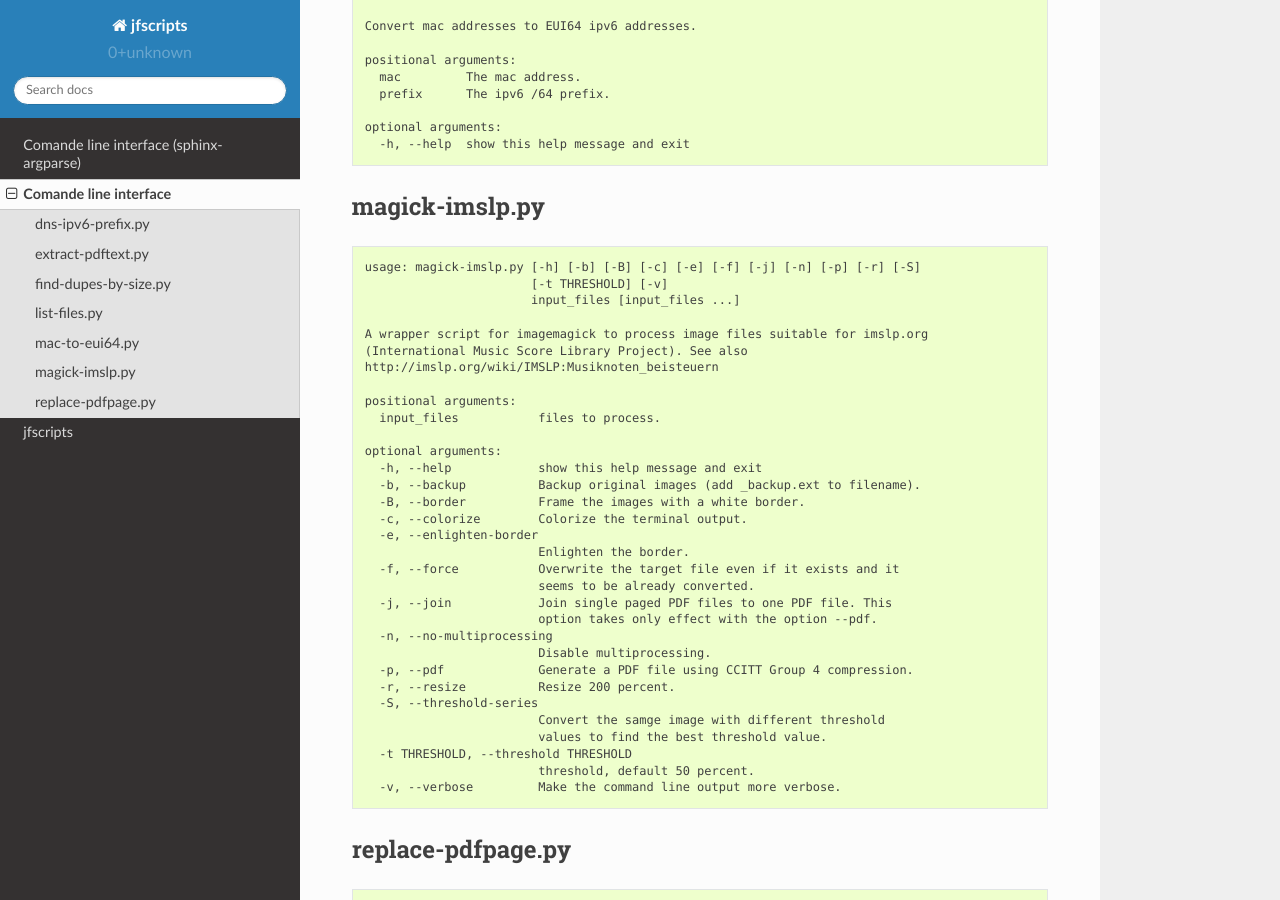
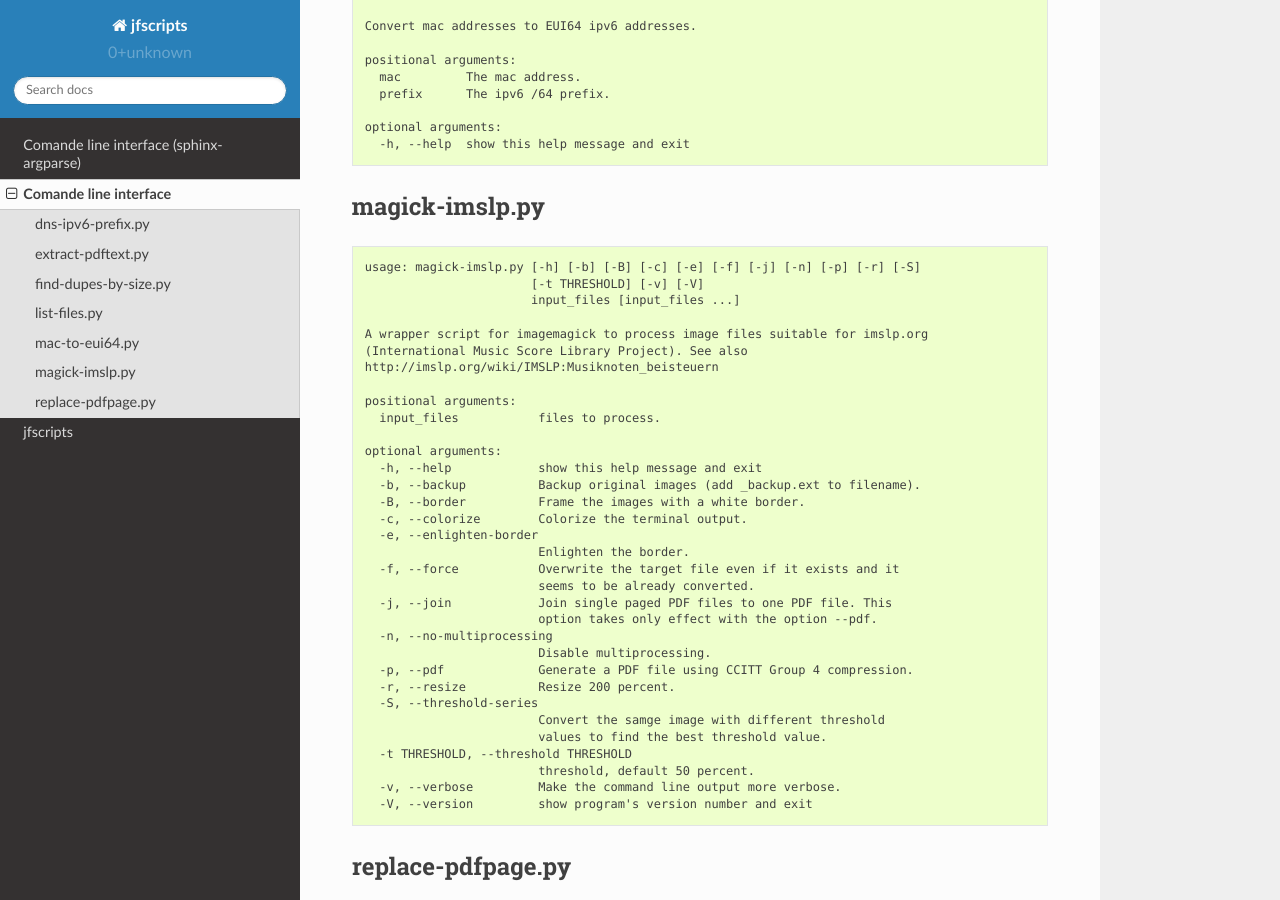
Before and after one commit to Josef-Friedrich/jfscripts, a Sphinx documentation site: the page built from doc/source/cli.rst, in a window 1280 px wide and 900 px high, scrolled down 1474 px. Built offline with Sphinx 7.4.7 and the Read the Docs theme 2.0.0, drawn with Linux system fonts in a browser that asks for light colours.

```diff
--- a/README.rst
+++ b/README.rst
@@ -103,7 +103,7 @@ magick-imslp.py
 .. code-block:: text
 
     usage: magick-imslp.py [-h] [-b] [-B] [-c] [-e] [-f] [-j] [-n] [-p] [-r] [-S]
-                           [-t THRESHOLD] [-v]
+                           [-t THRESHOLD] [-v] [-V]
                            input_files [input_files ...]
 
     A wrapper script for imagemagick to process image files suitable for imslp.org
@@ -134,6 +134,7 @@ magick-imslp.py
       -t THRESHOLD, --threshold THRESHOLD
                             threshold, default 50 percent.
       -v, --verbose         Make the command line output more verbose.
+      -V, --version         show program's version number and exit
 
 replace-pdfpage.py
 ------------------
--- a/doc/source/cli.rst
+++ b/doc/source/cli.rst
@@ -94,7 +94,7 @@ magick-imslp.py
 .. code-block:: text
 
     usage: magick-imslp.py [-h] [-b] [-B] [-c] [-e] [-f] [-j] [-n] [-p] [-r] [-S]
-                           [-t THRESHOLD] [-v]
+                           [-t THRESHOLD] [-v] [-V]
                            input_files [input_files ...]
 
     A wrapper script for imagemagick to process image files suitable for imslp.org
@@ -125,6 +125,7 @@ magick-imslp.py
       -t THRESHOLD, --threshold THRESHOLD
                             threshold, default 50 percent.
       -v, --verbose         Make the command line output more verbose.
+      -V, --version         show program's version number and exit
 
 replace-pdfpage.py
 ------------------
```
Also changed, not shown: 1 other file.
